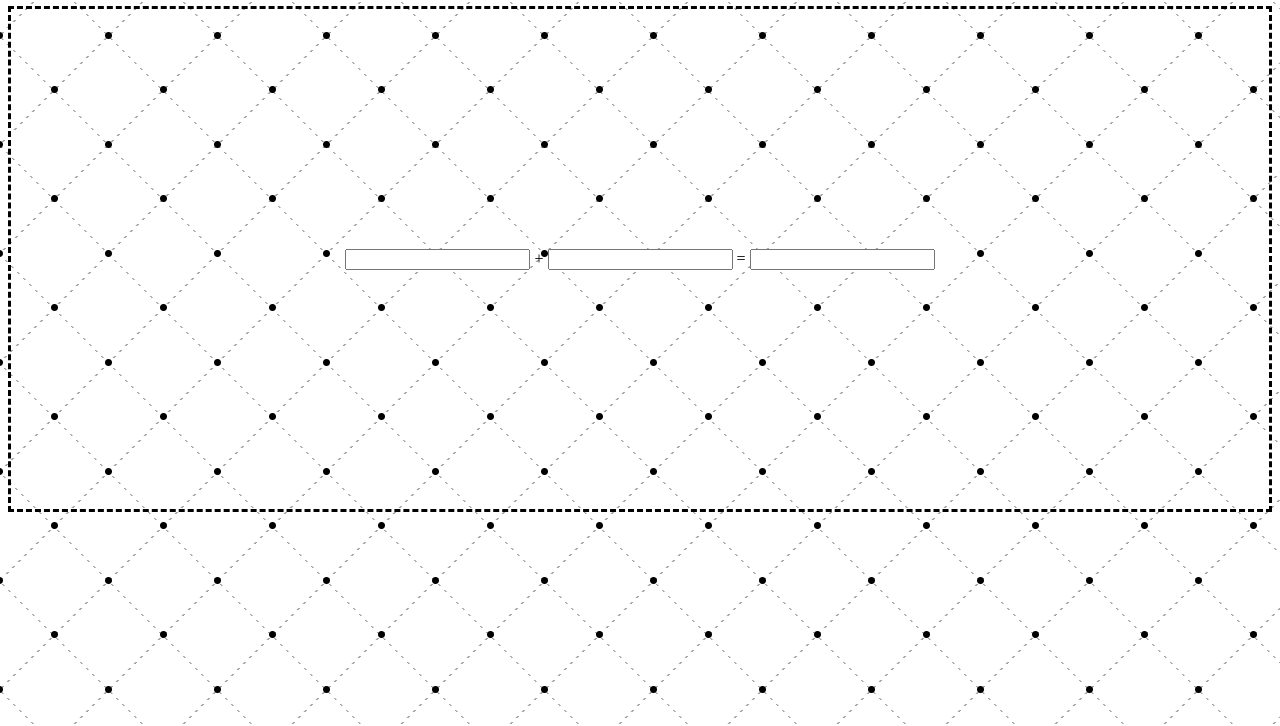
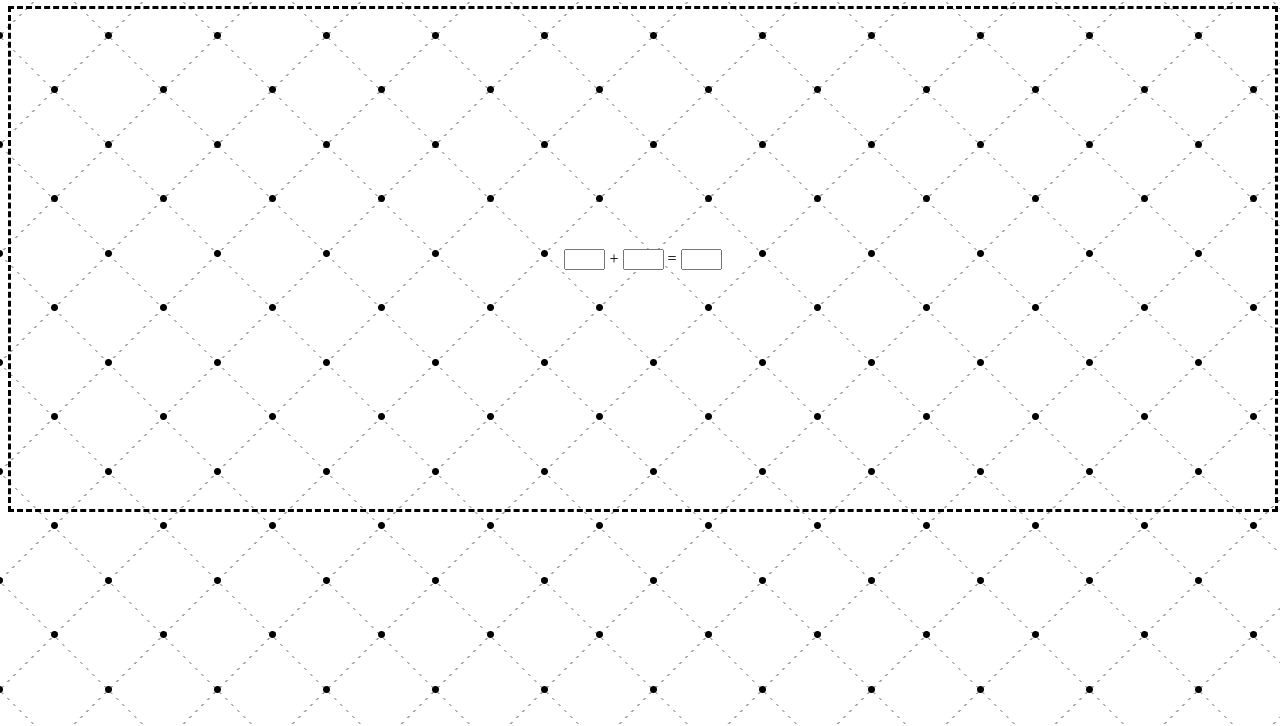
Before and after one commit to andreastihor/inixindo, a website: page public/project1/kalkulator.html in a window 1280 px wide. Shown: the part 74-800 px from the top of the page. Drawn offline with Linux system fonts and the light colour scheme.

Commit message:
gantigambar

```diff
--- a/public/CSS/kalkulator.css
+++ b/public/CSS/kalkulator.css
@@ -12,5 +12,7 @@ body {
 
 .container {
 	border-style: dashed;
-	text-align: center; line-height: 500px;
+	text-align: center;
+  width: 100%;
+  line-height: 500px;
 }
--- a/public/project1/kalkulator.html
+++ b/public/project1/kalkulator.html
@@ -11,11 +11,11 @@
 <body>
     <h1 style="text-align: center;">Lets DO Math!!</h1>
     <div class="container">
-        <input type="text" id="input1" onkeyup="calculate(this)">
+        <input type="text" id="input1" size="2" onkeyup="calculate(this)">
         <label for="">+</label>
-        <input type="text" id="input2" onkeyup="calculate(this)">
+        <input type="text" size="2" id="input2" onkeyup="calculate(this)">
         <label for="">=</label>
-        <input type="text" id="total">
+        <input type="text" size="2" id="total">
     </div>
     <script>
     var input1 = 0;
```
Also changed, not shown: public/index.html (+1 -0 lines), public/images/me.jpg, public/manifest.json (added).
